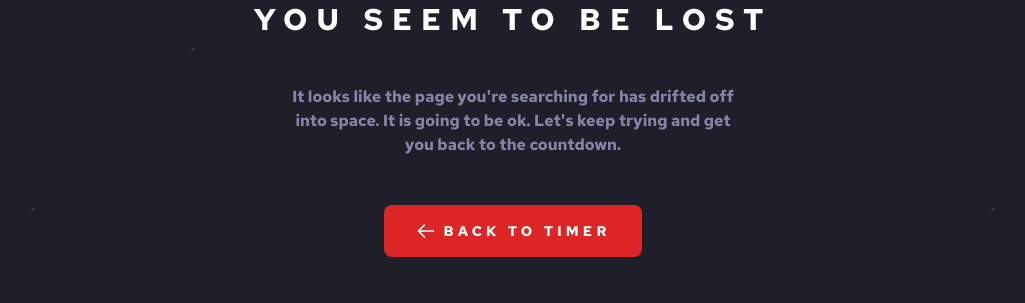
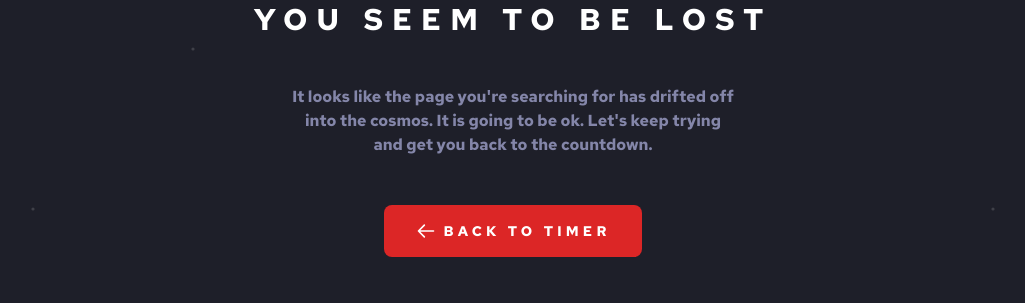
Before and after one commit to bittricky/launch-countdown, a Flask app: template templates/404.html in a window 1280 px wide. Shown: the part 271-574 px from the top of the page, without its empty margins (127-1152 px from the left). Run offline with Flask 3, Linux system fonts and the light colour scheme; the template is opened without the code that fills it, so the values that code supplies are empty.

Commit message:
feat(404): language

```diff
--- a/templates/404.html
+++ b/templates/404.html
@@ -26,7 +26,7 @@
       </h1>
 
       <p class="text-[#8486a9] mb-12 max-w-md">
-        It looks like the page you're searching for has drifted off into space. It is going to be ok.
+        It looks like the page you're searching for has drifted off into the cosmos. It is going to be ok.
         Let's keep trying and get you back to the countdown.
       </p>
 
```
